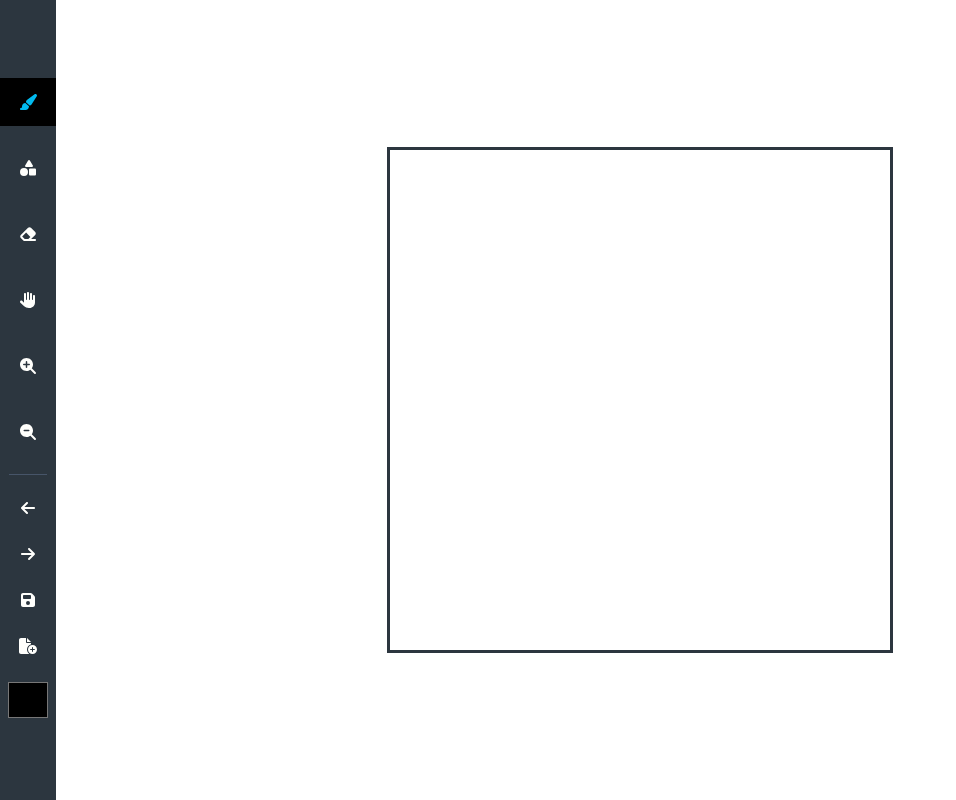
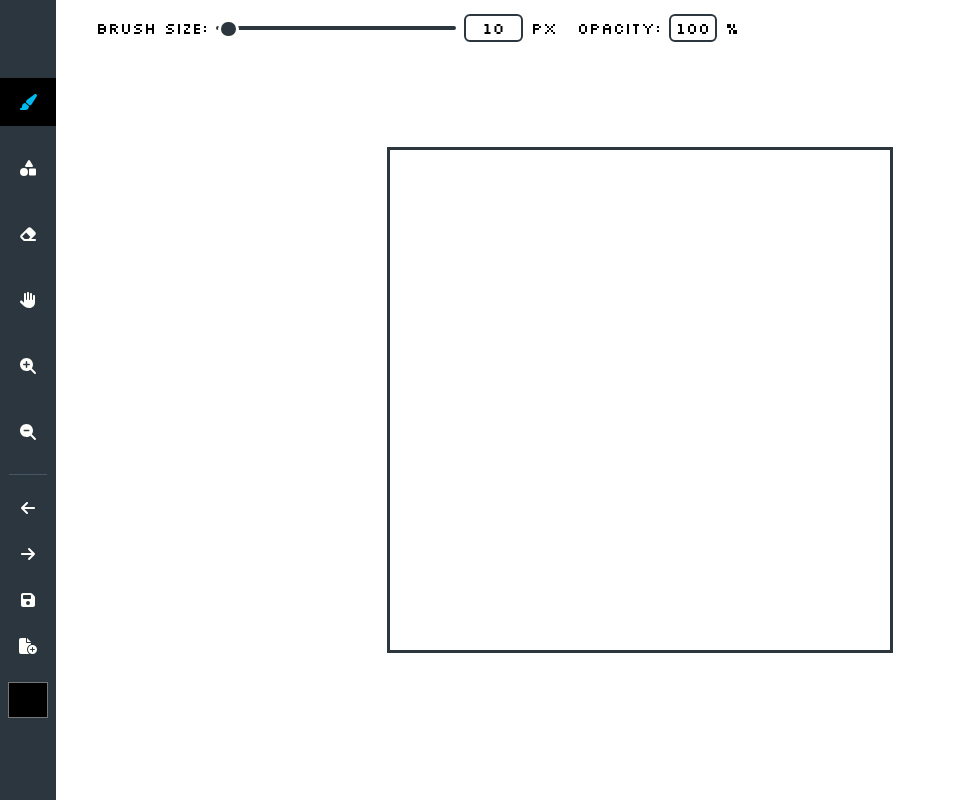
Before and after one commit to MichaelShingo/kaku, a Next.js app: page /draw in a window 1280 px wide. Shown: the whole page, without its empty margins (0-956 px from the left). Built offline with nearby package versions, Linux system fonts and the light colour scheme.

Commit message:
draw circle

```diff
--- a/app/draw/Canvas.tsx
+++ b/app/draw/Canvas.tsx
@@ -15,6 +15,9 @@ function App() {
 	const canvasContainerRef = useRef<HTMLDivElement>(null);
 	const color = useAppSelector((state) => state.toolReducer.value.color);
 	const brushSize = useAppSelector((state) => state.toolReducer.value.brushSize);
+	const brushOpacity: number = useAppSelector(
+		(state) => state.toolReducer.value.brushOpacity
+	);
 	const canvasSize = useAppSelector((state) => state.windowReducer.value.canvasSize);
 	const selectedTool = useAppSelector((state) => state.toolReducer.value.selectedTool);
 	const canvasZoom = useAppSelector((state) => state.windowReducer.value.canvasZoom);
@@ -81,8 +84,29 @@ function App() {
 						finalPosition.y - initialPosition.y
 					);
 					return;
-				case 'circle':
+				case 'circle': {
+					const radiusX = (finalPosition.x - initialPosition.x) / 2;
+					const radiusY = (finalPosition.y - initialPosition.y) / 2;
+					const ellipseCenter: MousePosition = {
+						x: finalPosition.x - radiusX,
+						y: finalPosition.y - radiusY,
+					};
+					ctx.beginPath();
+					ctx.ellipse(
+						ellipseCenter.x,
+						ellipseCenter.y,
+						radiusX,
+						radiusY,
+						0,
+						0,
+						2 * Math.PI
+					);
+					ctx.fill();
 					return;
+				}
+				case 'triangle': {
+					return;
+				}
 				default:
 					return;
 			}
@@ -154,18 +178,15 @@ function App() {
 
 	const handleClick = (): void => {
 		switch (selectedTool) {
-			case 'brush':
-				return;
-			case 'shape':
-				return;
-			case 'eraser':
-				return;
 			case 'zoomIn':
 				dispatch(incrementCanvasZoom());
 				return;
 			case 'zoomOut':
 				dispatch(decrementCanvasZoom());
 				return;
+			case 'brush':
+			case 'shape':
+			case 'eraser':
 			default:
 				return;
 		}
@@ -199,14 +220,6 @@ function App() {
 						setInitialPosition(
 							calculateMousePositionOffset({ x: e.clientX, y: e.clientY })
 						);
-
-						// switch (selectedTool) {
-						// 	case 'brush':
-						// 	case 'eraser':
-						// 		setPosition(e);
-						// 	case 'shape':
-
-						// }
 					}}
 					onMouseUp={(e) => {
 						drawShape(e);
--- /dev/null
+++ b/app/draw/ContextualMenu.tsx
@@ -0,0 +1,134 @@
+'use client';
+import {
+	MAX_BRUSH_SIZE,
+	MIN_BRUSH_SIZE,
+	setBrushOpacity,
+	setBrushSize,
+	setSelectedShape,
+	Shape,
+	Tool,
+} from '@/redux/features/toolSlice';
+import { faSquare, faCircle, faPlay } from '@fortawesome/free-solid-svg-icons';
+import { useAppSelector } from '@/redux/store';
+import { IconDefinition } from '@fortawesome/free-solid-svg-icons';
+import { FontAwesomeIcon } from '@fortawesome/react-fontawesome';
+import { ReactNode } from 'react';
+import { useDispatch } from 'react-redux';
+import { COLORS } from '../utils/colors';
+
+const ContextualMenu = () => {
+	const dispatch = useDispatch();
+	const selectedTool: Tool = useAppSelector(
+		(state) => state.toolReducer.value.selectedTool
+	);
+	const brushOpacity: number = useAppSelector(
+		(state) => state.toolReducer.value.brushOpacity
+	);
+	const brushSize: number = useAppSelector((state) => state.toolReducer.value.brushSize);
+
+	const renderButtons = (): ReactNode => {
+		switch (selectedTool) {
+			case 'brush':
+			case 'eraser':
+				return (
+					<>
+						<div className="flex flex-row items-center gap-2">
+							<Label text={selectedTool === 'brush' ? 'Brush Size:' : 'Eraser Size:'} />
+							<input
+								className="h-2 w-24 cursor-pointer appearance-none rounded-lg bg-gray-200 dark:bg-gray-700"
+								type="range"
+								min={MIN_BRUSH_SIZE}
+								max={MAX_BRUSH_SIZE}
+								value={brushSize}
+								onChange={(e) => dispatch(setBrushSize(parseInt(e.target.value)))}
+							/>
+							<input
+								className="h-fit w-fit rounded-md border-[2px] border-off-black text-center"
+								type="number"
+								min={MIN_BRUSH_SIZE}
+								max={MAX_BRUSH_SIZE}
+								value={brushSize}
+								onChange={(e) => dispatch(setBrushSize(parseInt(e.target.value)))}
+							/>
+							<Label text="px" />
+						</div>
+						<div className="flex flex-row items-center gap-2">
+							<Label text="Opacity:" />
+							<input
+								className="h-fit w-fit rounded-md border-[2px] border-off-black text-center"
+								type="number"
+								min="0"
+								max="100"
+								value={brushOpacity}
+								onChange={(e) => dispatch(setBrushOpacity(parseInt(e.target.value)))}
+							/>
+							<Label text="%" />
+						</div>
+					</>
+				);
+			case 'shape':
+				return (
+					<>
+						<div className="flex flex-row items-center gap-2">
+							<Label text="Shape Type:" />
+							<ContextualButton shapeName="rectangle" icon={faSquare} />
+							<ContextualButton shapeName="circle" icon={faCircle} />
+							<div className="-rotate-90">
+								<ContextualButton shapeName="triangle" icon={faPlay} />
+							</div>
+						</div>
+					</>
+				);
+
+			default:
+				return <></>;
+		}
+	};
+
+	return (
+		<div className="absolute left-0 top-0 z-10 flex h-14 w-[100vw] flex-col items-center justify-center overflow-hidden bg-transparent">
+			<div className="justify-left flex w-[85%] flex-row items-center gap-5">
+				{renderButtons()}
+			</div>
+		</div>
+	);
+};
+
+interface LabelProps {
+	text: string;
+}
+const Label: React.FC<LabelProps> = ({ text }) => {
+	return (
+		<label className="text-base" htmlFor="brush-size">
+			{text}
+		</label>
+	);
+};
+
+interface ContextualButtonProps {
+	shapeName: Shape;
+	icon: IconDefinition;
+}
+
+const ContextualButton: React.FC<ContextualButtonProps> = ({ shapeName, icon }) => {
+	const selectedShape = useAppSelector((state) => state.toolReducer.value.selectedShape);
+	const dispatch = useDispatch();
+	const isActive: boolean = shapeName === selectedShape;
+
+	return (
+		<button
+			className="h-10 w-10 hover:cursor-pointer"
+			onClick={() => {
+				dispatch(setSelectedShape(shapeName));
+			}}
+		>
+			<FontAwesomeIcon
+				size="lg"
+				icon={icon}
+				color={isActive ? COLORS['light-pink'] : COLORS['off-black']}
+			/>
+		</button>
+	);
+};
+
+export default ContextualMenu;
--- a/app/draw/ShapePreview.tsx
+++ b/app/draw/ShapePreview.tsx
@@ -10,6 +10,7 @@ const ShapePreview = () => {
 		(state) => state.windowReducer.value.mousePosition
 	);
 	const selectedTool = useAppSelector((state) => state.toolReducer.value.selectedTool);
+	const selectedShape = useAppSelector((state) => state.toolReducer.value.selectedShape);
 	const isCursorInCanvas = useAppSelector(
 		(state) => state.windowReducer.value.isCursorInCanvas
 	);
@@ -32,12 +33,13 @@ const ShapePreview = () => {
 		<>
 			{isShapePreviewVisible ? (
 				<div
-					className="absolute border-2 border-black bg-transparent z-50"
+					className="absolute z-50 border-2 border-black bg-transparent"
 					style={{
 						left: `${initialPosition.x}px`,
 						top: `${initialPosition.y}px`,
 						width: `${mousePosition.x - initialPosition.x}px`,
 						height: `${mousePosition.y - initialPosition.y}px`,
+						borderRadius: selectedShape === 'circle' ? '100%' : '0%',
 					}}
 				></div>
 			) : (
--- a/app/draw/ToolCursor.tsx
+++ b/app/draw/ToolCursor.tsx
@@ -40,7 +40,7 @@ const ToolCursor = () => {
 			case 'eraser':
 				return (
 					<div
-						className="pointer-events-none absolute rounded-full border-2 opacity-50 z-50"
+						className="pointer-events-none absolute z-50 rounded-full border-2 opacity-50"
 						style={{
 							top: `${mousePosition.y}px`,
 							left: `${mousePosition.x}px`,
--- a/app/draw/page.tsx
+++ b/app/draw/page.tsx
@@ -5,12 +5,14 @@ import Playbar from './Playbar';
 import ToolCursor from './ToolCursor';
 import MouseEvents from '../components/eventListeners/MouseEvents';
 import ShapePreview from './ShapePreview';
+import ContextualMenu from './ContextualMenu';
 
 export default function Home() {
 	return (
 		<div className="h-[100vh] overflow-hidden">
 			<ShapePreview />
 			<ToolCursor />
+			<ContextualMenu />
 			<Toolbar />
 			<Playbar />
 			<Canvas />
--- a/app/globals.css
+++ b/app/globals.css
@@ -48,3 +48,66 @@ input[type='color'] {
 	-moz-appearance: none;
 	appearance: none;
 }
+
+input[type='range'] {
+	-webkit-appearance: none;
+	appearance: none;
+	background: transparent;
+	cursor: pointer;
+	width: 15rem;
+}
+
+input[type='range']::-webkit-slider-runnable-track {
+	background: #2c363f;
+	height: 0.3rem;
+	border-radius: 5px;
+}
+
+input[type='range']::-moz-range-track {
+	background: #2c363f;
+	height: 0.5rem;
+	border-radius: 5px;
+}
+
+input[type='range']::-webkit-slider-thumb {
+	-webkit-appearance: none; /* Override default look */
+	appearance: none;
+	margin-top: -7px; /* Centers thumb on the track */
+	background-color: #2c363f;
+	border: 3.5px solid #fffffc;
+	height: 1.3rem;
+	width: 1.3rem;
+	border-radius: 100%;
+	transition: 0.2s ease-in-out;
+}
+
+/***** Thumb Styles *****/
+/***** Firefox *****/
+input[type='range']::-moz-range-thumb {
+	border: none; /*Removes extra border that FF applies*/
+	border-radius: 0; /*Removes default border-radius that FF applies*/
+	background-color: #2c363f;
+	height: 1rem;
+	width: 1rem;
+}
+
+/***** Focus Styles *****/
+/* Removes default focus */
+input[type='range']:focus {
+	outline: none;
+}
+
+/***** Chrome, Safari, Opera, and Edge Chromium *****/
+input[type='range']:hover::-webkit-slider-thumb {
+	height: 1.5rem;
+	width: 1.5rem;
+	margin-top: -9px;
+	outline-offset: 0.125rem;
+}
+
+/******** Firefox ********/
+input[type='range']:hover::-moz-range-thumb {
+	border: 1px solid #053a5f;
+	outline: 3px solid #053a5f;
+	outline-offset: 0.125rem;
+}
--- /dev/null
+++ b/app/utils/colors.ts
@@ -0,0 +1,6 @@
+export const COLORS = {
+	'off-white': '#fffffc',
+	'off-black': '#2c363f',
+	'light-blue': '#01baef',
+	'light-pink': '#d972ff',
+};
--- a/redux/features/toolSlice.ts
+++ b/redux/features/toolSlice.ts
@@ -3,6 +3,9 @@ import { createSlice, PayloadAction } from '@reduxjs/toolkit';
 type InitialState = {
 	value: ToolState;
 };
+
+export const MAX_BRUSH_SIZE = 1000;
+export const MIN_BRUSH_SIZE = 1;
 
 export type Tool = 'brush' | 'shape' | 'eraser' | 'hand' | 'zoomIn' | 'zoomOut';
 export type Shape =
@@ -18,6 +21,7 @@ type ToolState = {
 	color: string;
 	selectedTool: Tool;
 	selectedShape: Shape;
+	brushOpacity: number;
 };
 
 const initialState = {
@@ -26,6 +30,7 @@ const initialState = {
 		color: '#000000',
 		selectedTool: 'brush',
 		selectedShape: 'rectangle',
+		brushOpacity: 100,
 	} as ToolState,
 } as InitialState;
 
@@ -37,9 +42,15 @@ export const tool = createSlice({
 			state.value.brushSize = action.payload;
 		},
 		incrementBrushSize: (state) => {
+			if (state.value.brushSize === MAX_BRUSH_SIZE) {
+				return;
+			}
 			state.value.brushSize++;
 		},
 		decrementBrushSize: (state) => {
+			if (state.value.brushSize === MIN_BRUSH_SIZE) {
+				return;
+			}
 			state.value.brushSize--;
 		},
 		setColor: (state, action: PayloadAction<string>) => {
@@ -51,6 +62,11 @@ export const tool = createSlice({
 		setSelectedShape: (state, action: PayloadAction<Shape>) => {
 			state.value.selectedShape = action.payload;
 		},
+		setBrushOpacity: (state, action: PayloadAction<number>) => {
+			let val = action.payload > 100 ? 100 : action.payload;
+			val = action.payload < 0 ? 0 : val;
+			state.value.brushOpacity = val;
+		},
 	},
 });
 
@@ -61,5 +77,6 @@ export const {
 	incrementBrushSize,
 	decrementBrushSize,
 	setSelectedShape,
+	setBrushOpacity,
 } = tool.actions;
 export default tool.reducer;
```
Also changed, not shown: app/draw/Toolbar.tsx (+0 -28 lines).
